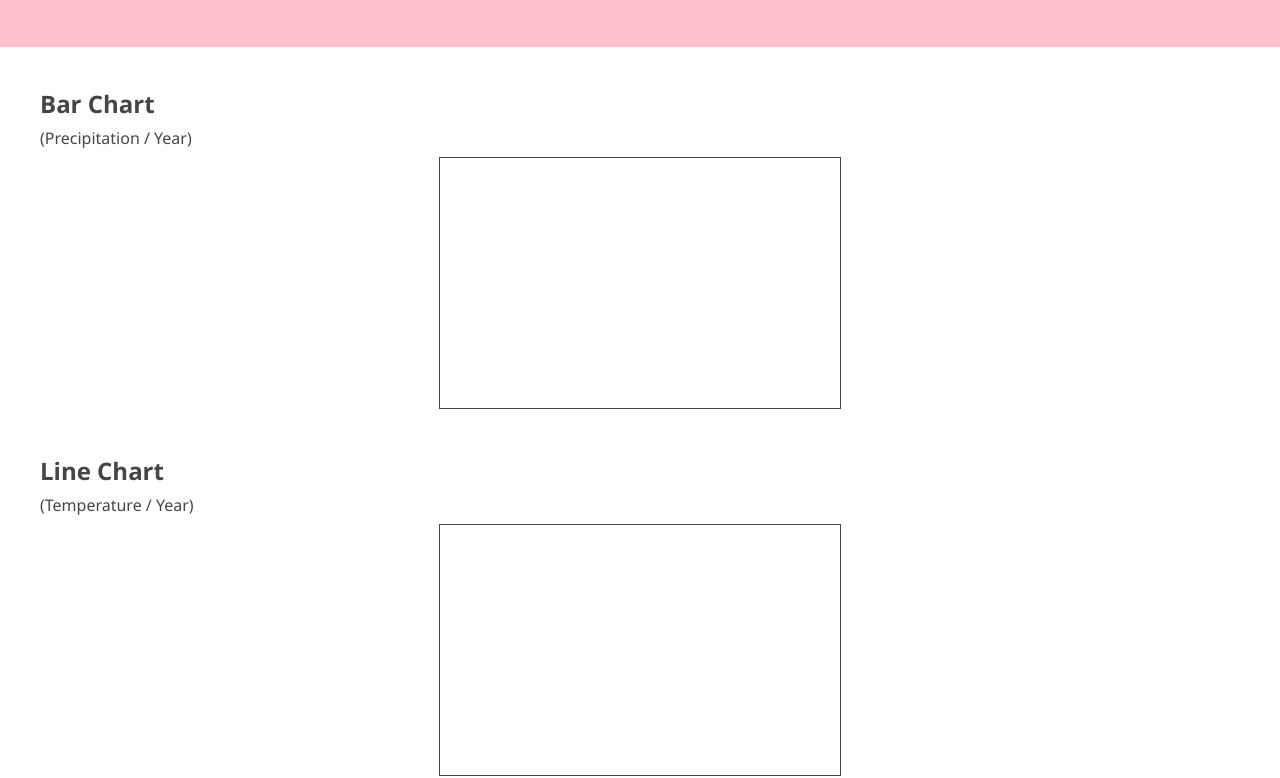
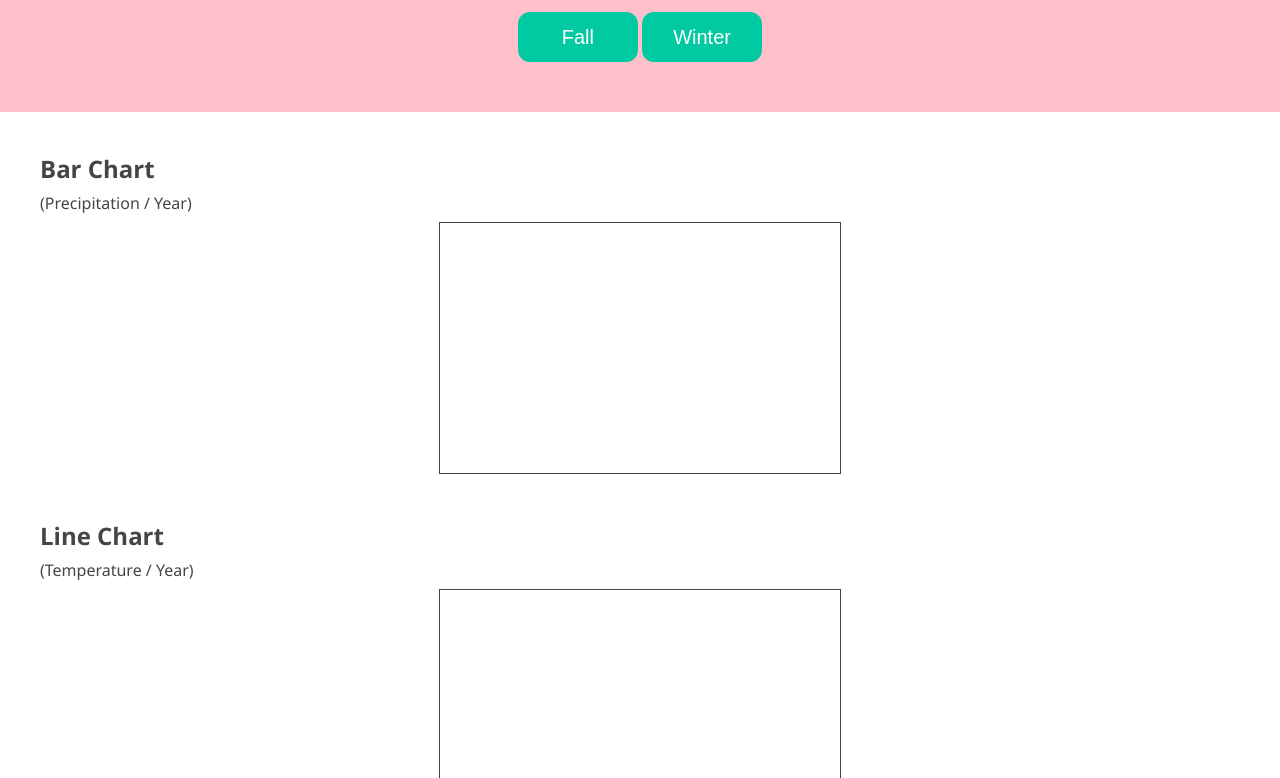
Before and after one commit to SabreH/assignment2-part2, a website built with webpack: page src/assets/index.html in a window 1280 px wide. Shown: the part 121-899 px from the top of the page. Built offline with nearby package versions, Linux system fonts and the light colour scheme.

Commit message:
Update index.html

```diff
--- a/src/assets/index.html
+++ b/src/assets/index.html
@@ -11,6 +11,8 @@
     <header>
         <h1>The Arctic Mountains and Fiords Climate Data</h1>
         <h3>(Fall season)</h3>
+        <button id="fall">Fall</button>
+        <button id="winter">Winter</button>
     </header>
     <h2>Bar Chart</h2><p>(Precipitation / Year)</p>
 
```
